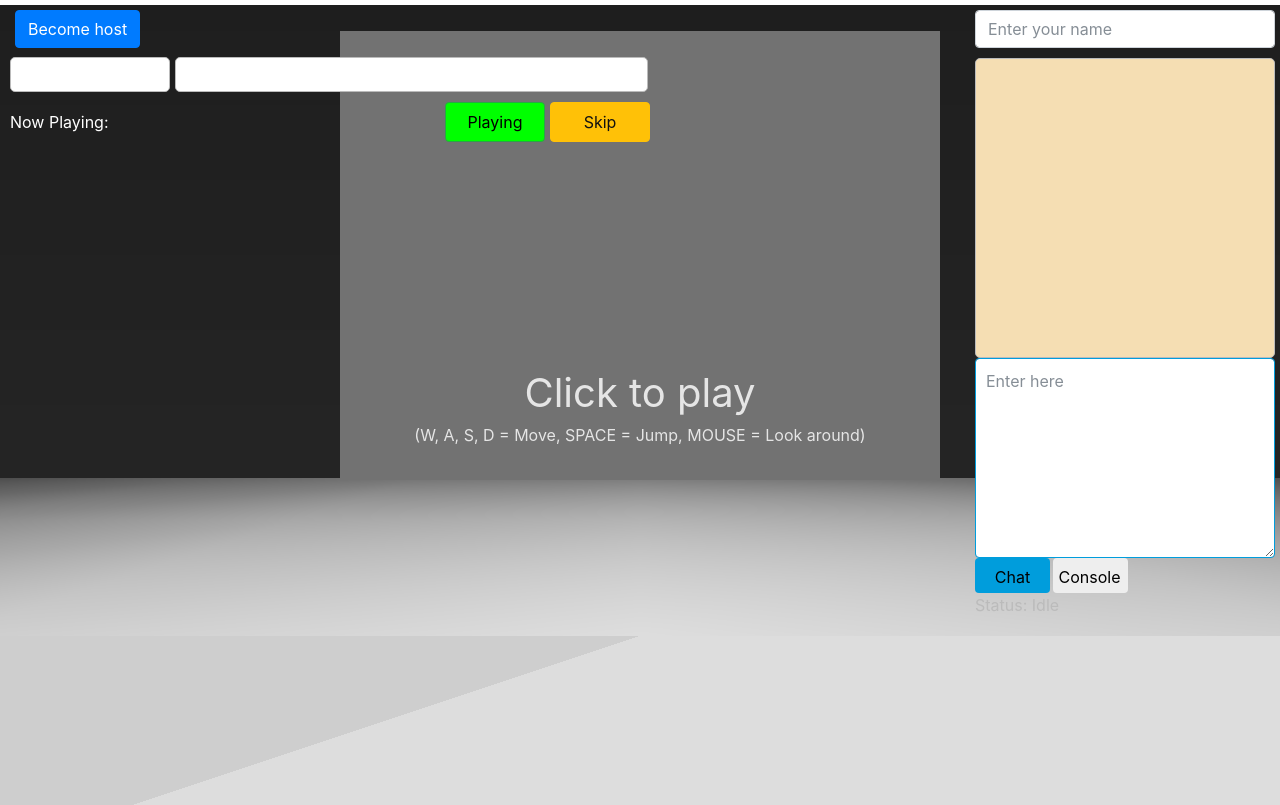
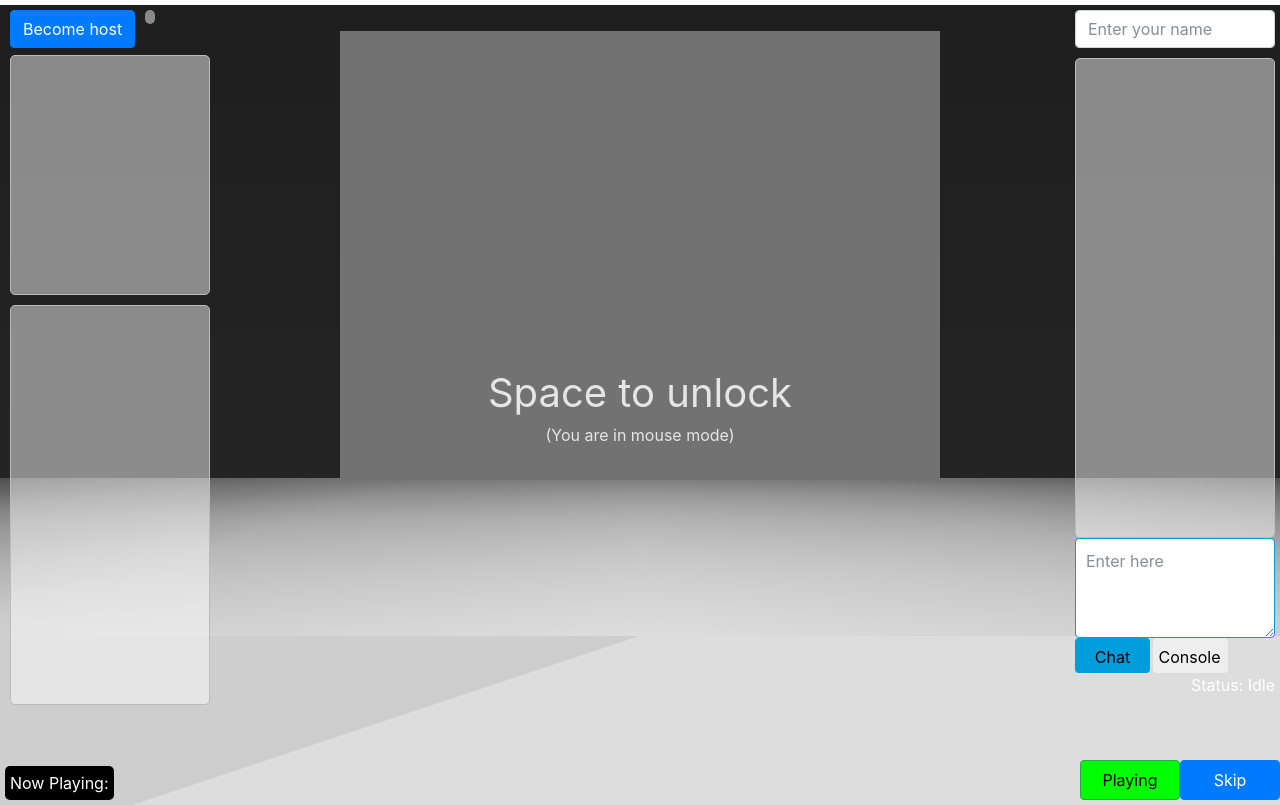
Before and after one commit to tpan496/Cinema3D, a website: page frontend/room.html in a window 1280 px wide. Drawn offline with nearby package versions, Linux system fonts and the light colour scheme; no server answers; animation ran at ten frames a second.

Commit message:
layout update

```diff
--- a/frontend/core.js
+++ b/frontend/core.js
@@ -269,7 +269,7 @@ function stopVideo() {
         // Listen for force sync
         socket.on('host_youtube_video_progress', function (payload) {
             console.log('Force sync recieved at ' + payload.time + ' status: ' + payload.status);
-            hostId.textContent = payload.hostId;
+            hostId.textContent = 'current host: '+ payload.hostId;
             if (!YTPlayerIsReady) {
                 return;
             }
--- a/frontend/css/room.css
+++ b/frontend/css/room.css
@@ -13,16 +13,22 @@ body {
 .host-id {
     display: inline-block;
     margin-top: 10px;
-    margin-left: 10px;
+    margin-left: 5px;
     top: 0;
     position: absolute;
     z-index: 3;
 }
 
+
 .host-id{
-    left: 200px;
-    top: 10px;
-    -webkit-text-fill-color: white;
+    left: 140px;
+    top: 0;
+    -webkit-text-fill-color: black;
+    background: rgba(255, 255, 255, 0.479);
+    border-radius: 5px;
+    padding: 5px;
+    padding-top: 7px;
+    padding-bottom: 7px;
 }
 
 .content{
@@ -33,7 +39,7 @@ body {
 .chat{
     margin: 5px;
     vertical-align: text-top;
-    width: 300px;
+    width: 200px;
     right: 0px;
     position: absolute;
     z-index: 3;
@@ -48,10 +54,10 @@ body {
 
 .chat-messages{
     width: 100%;
-    height: 300px;
+    height: 60vh;
     overflow-y: scroll;
     margin-top: 10px;
-    background: wheat;
+    background: rgba(255, 255, 255, 0.479);
 }
 
 .chat-name{
@@ -66,11 +72,12 @@ body {
     border-top: 0;
     border: 1px solid #009DDC;
     max-width: 100%;
-    height: 200px;
+    height: 100px;
 }
 
 .chat-status {
-    color: #bbb;
+    color: white;
+    text-align: right;
 }
 
 #chat-button-use-chat,
@@ -86,10 +93,10 @@ body {
     padding-left: 5px;
 }
 
-.video{
+.video-info{
     vertical-align: text-top;
     margin: 5px;
-    width: 640px;
+    width: 200px;
     position: absolute;
     top: 50;
     z-index: 3;
@@ -98,10 +105,10 @@ body {
 .video-users,
 .video-playlist{
     vertical-align: text-top;
-    display: inline-block;
+    display: block;
     overflow-y: scroll;
     height: 35px;
-    background-color:rgb(255, 255, 255);
+    background-color:rgba(255, 255, 255, 0.479);
     color: rgb(0, 0, 0);
     padding: 5px;
     margin-bottom: 10px;
@@ -111,20 +118,28 @@ body {
     border-color: #bbb;
 }
 .video-users{
-    width: 25%;
+    height: 30vh;
 }
 
 .video-playlist{
-    width: 74%;
     text-align: center;
+    height: 50vh;
+}
+
+.video-manipulation{
 }
 
 .video-banner{
     display: inline-block;
-    height: 40px;
-    line-height: 40px;
     vertical-align: middle;
+    text-align: center;
     -webkit-text-fill-color: white;
+    bottom: 0;
+    position: absolute;
+    z-index: 3;
+    background: black;
+    border-radius: 5px;
+    padding: 5px;
 }
 
 #video-button-skip,
@@ -133,6 +148,16 @@ body {
     height: 40px;
     width: 100px;
     margin-left: 5px;
+    position: absolute;
+    bottom: 0;
+    z-index: 3;
+}
+
+#video-button-skip{
+    right: 0;
+}
+#video-button-video-status{
+    right: 100;
 }
 
 #video-button-video-status{
--- a/frontend/room.html
+++ b/frontend/room.html
@@ -9,8 +9,8 @@
     <div class="threed">
         <div id="blocker" style="display: block;">
             <div id="instructions" style="">
-                <span style="font-size:40px">Click to play</span>
-                <br> (W, A, S, D = Move, SPACE = Jump, MOUSE = Look around)
+                <span style="font-size:40px">Space to unlock</span>
+                <br> (You are in mouse mode)
             </div>
         </div>
         <div id="container"></div>
@@ -27,7 +27,7 @@
             </div>
             <div class="video-manipulation">
                 <div class="video-banner">Now Playing:</div>
-                <button id="video-button-skip" type="button" class="btn btn-warning">Skip</button>
+                <button id="video-button-skip" type="button" class="btn btn-primary">Skip</button>
                 <button id="video-button-video-status" class="btn btn-success">Playing</button>
             </div>
         </div>
```
